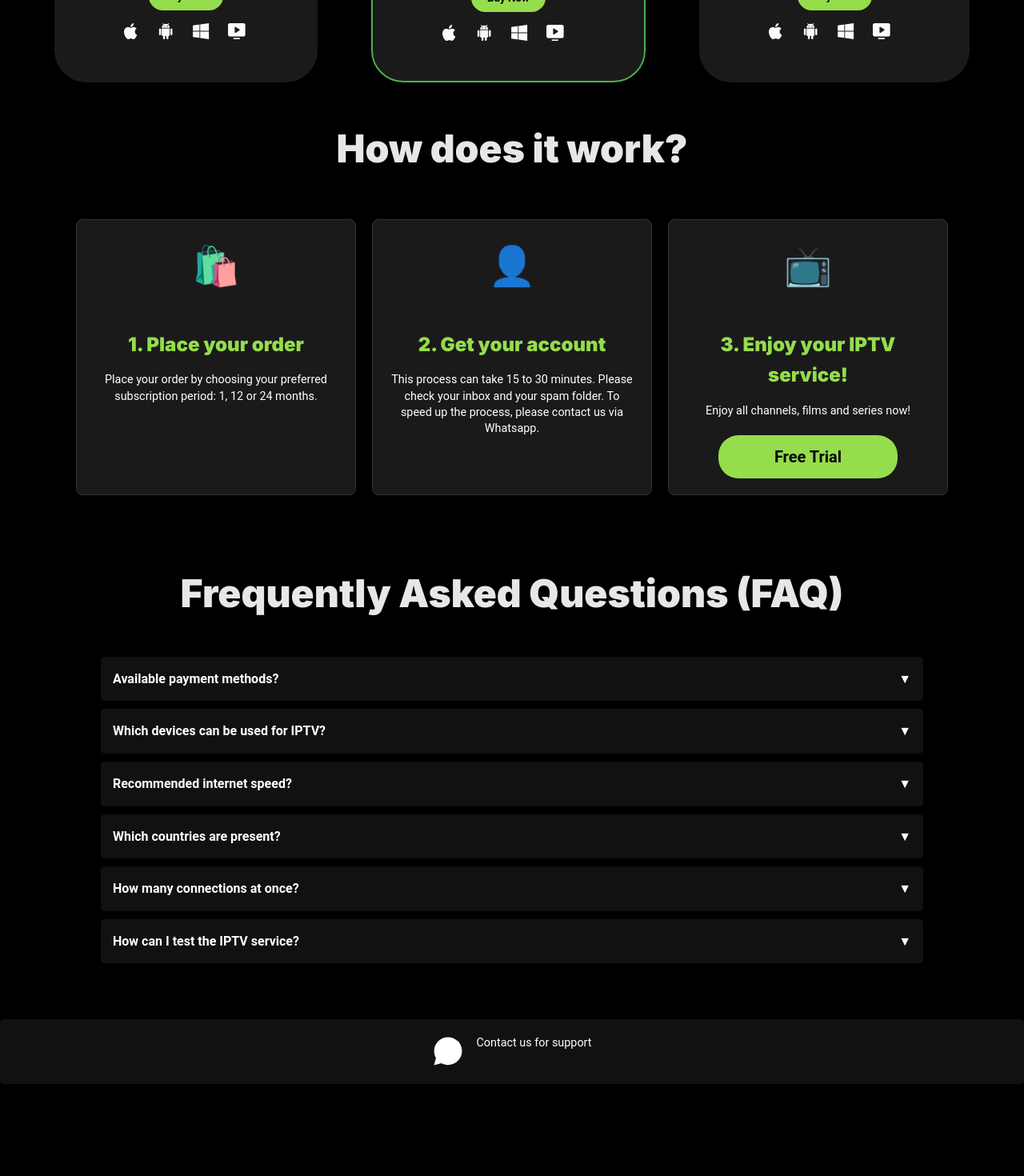
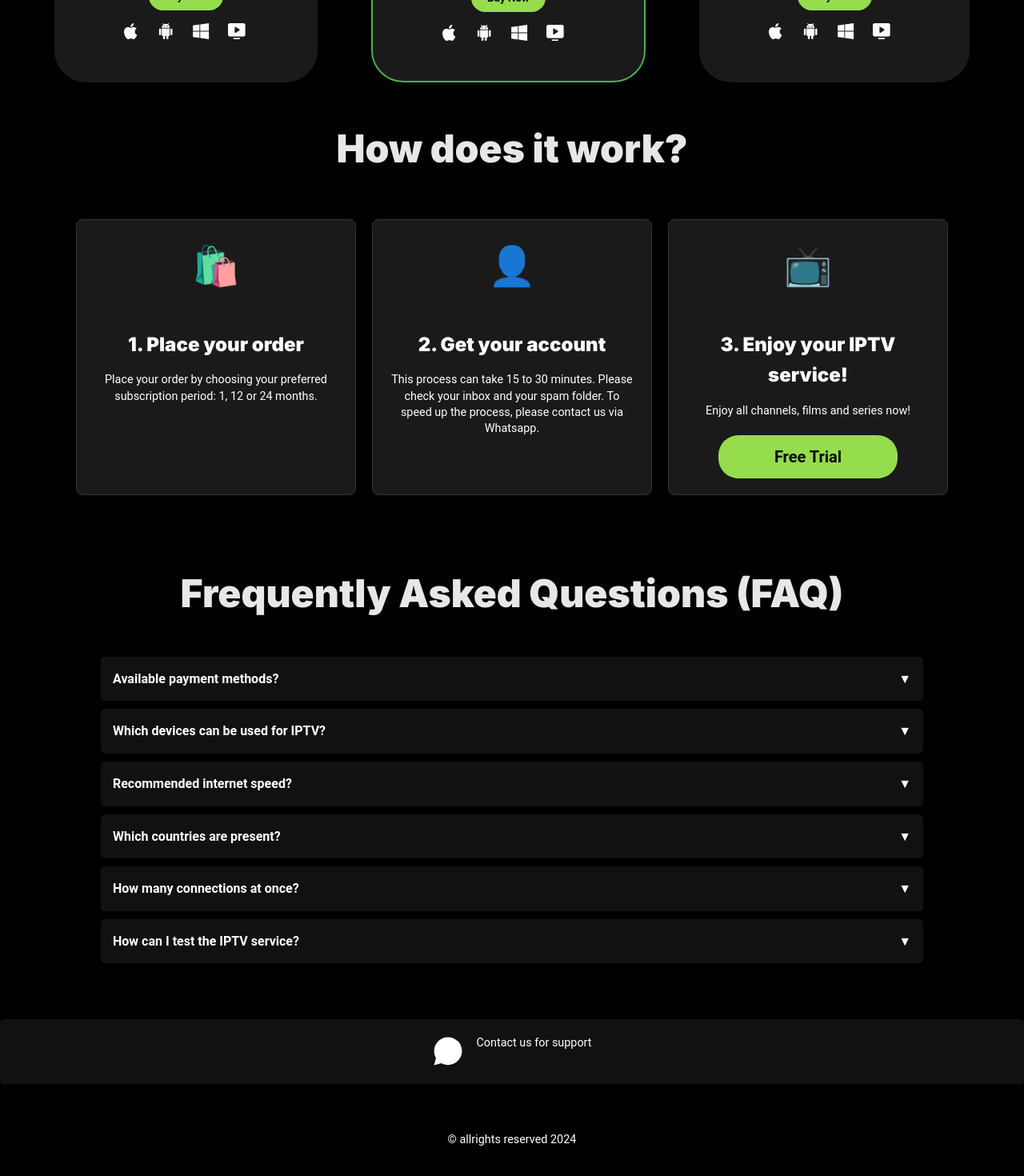
Before and after one commit to AramDawara123/IPTV, a React (Vite) app in the folder IPTV-REACT/: page /home in a window 1280 px wide. Shown: the part 1661-3131 px from the top of the page at 80% size. Before the commit the page ends 3016 px from the top, so only its background shows below. Built offline with nearby package versions, Linux system fonts and the light colour scheme.

Commit message:
some css changes

```diff
--- a/IPTV-REACT/src/CSS/Home.css
+++ b/IPTV-REACT/src/CSS/Home.css
@@ -200,6 +200,7 @@ body {
 }
 
 .step h2 {
+    color: white;
     font-size: 1.5em;
     margin-bottom: 15px;
 }
@@ -253,16 +254,8 @@ p {
 
 /* footer */
 footer {
-    display: flex;
-    justify-content: center;
-    align-items: center;
-    height: 100px;
+    background-color: #000;
 }
-
-footer p {
-    margin: 0;
-}
-
 
 /* whatsapp support floating icon */
 .whatsapp-button {
--- a/IPTV-REACT/src/Home.tsx
+++ b/IPTV-REACT/src/Home.tsx
@@ -218,6 +218,10 @@ const Home: React.FC = () => {
           <p>Contact us for support</p>
         </div>
       </div>
+
+      <footer>
+        <p>&copy; allrights reserved 2024</p>
+        </footer>
     </div>
   );
 };
```
